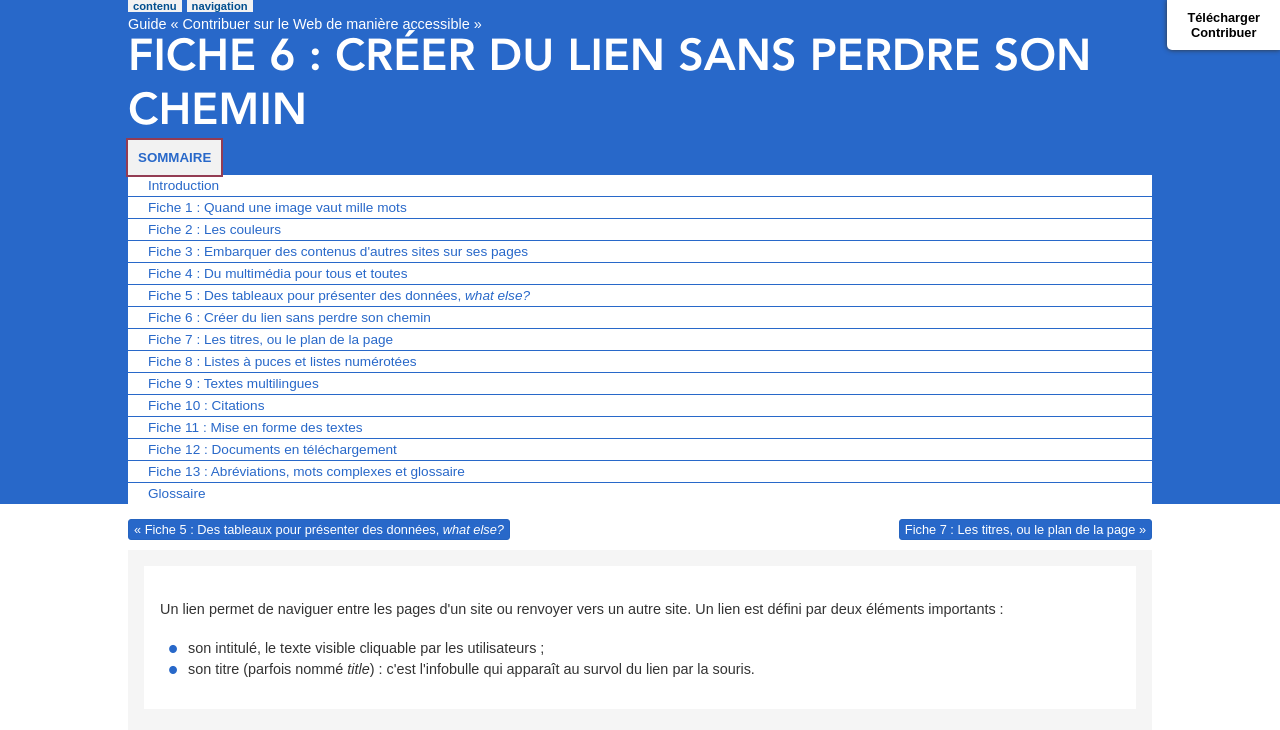
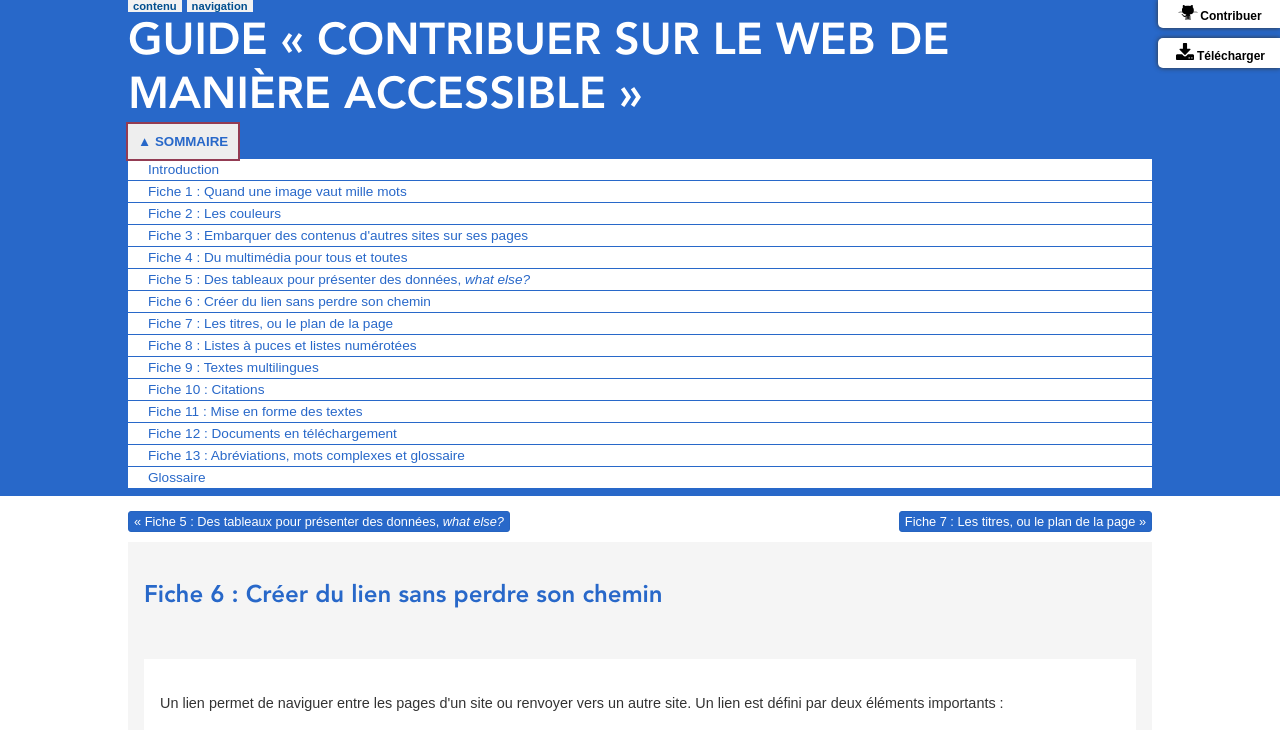
Before and after one commit to DISIC/guide-contribuer_accessible, a plain HTML site: page html/liens.html in a window 1280 px wide. Both pictures are taken after a click on the button "SOMMAIRE". Shown: the top 730 px of the page. Drawn offline with Linux system fonts and the light colour scheme.

Commit message:
update see #5 #4 #3

```diff
--- a/html/css/styles.css
+++ b/html/css/styles.css
@@ -134,7 +134,14 @@ h1 {
   font-family: AvenirLTStd-Heavy;
   text-transform: uppercase;
   margin:0;
+}
 
+h1.fiche-title{
+	color:#2868C9;
+  text-transform: initial;
+  font-size: 150%;
+  padding-bottom:2em;
+  padding-top:1em;
 }
 
 h2 {
@@ -306,40 +313,71 @@ main ul li {
 .skip-links  a:focus {
     background: #fff;
 }
-@media screen and (min-width:60em){
+
+.github-link  a[href*="github.com"]:before{
+	content:url("github.svg");
+	display:inline-block;
+	width:2em;
+}
+
+.github-link  a[href*=".pdf"]:before{
+	content:url("download.svg");
+	display:inline-block;
+	width:2em;
+}
+
+.github-link a {
+  display: block;
+  background: #FFF none repeat scroll 0% 0%;
+  color: #000;
+  text-align: center;
+  text-decoration: none;
+  padding: 5px 15px;
+  font-size: 0.75em;
+  font-weight: bold;
+  box-shadow: 0px 0px 5px #333;
+  border-radius:5px;
+	margin-bottom:10px;
+}
+
+@media screen and (min-width:50em){
 	.github-link {
 		  position: absolute;
 		  right: 0px;
-		  top: 0px;
+		  top: 5em;
 	}
 	.github-link p {
   	margin: 0px;
 	}
+	.github-link a{
+		width:100%;
+		margin-right:0;
+		display:block;
+		margin-bottom:10px;
+	}
+	.github-link a {
+		border-radius: 5px 0px 0px 5px;
+	}
+	.github-link a:last-child {
+		border-radius: 5px 0px 0px 5px;
+	}
 }
 
-
+@media screen and (min-width:60em){
+	.github-link {
+		  top: 0px;
+	}
 	.github-link a {
-  display: inline-block;
-  background: #FFF none repeat scroll 0% 0%;
-  color: #000;
-  text-align: center;
-  text-decoration: none;
-  padding: 10px 20px;
-  font-size: 0.8em;
-  font-weight: bold;
-  border-radius: 5px;
-  box-shadow: 0px 0px 5px #333;
-
+		border-radius: 0px 0px 0px 5px;
+	}
+	.github-link a:last-child {
+		border-radius: 5px 0px 0px 5px;
+	}
 }
 
 .github-link a:hover,
 .github-link a:focus {
     background: #F5F5F5;
-}
-@media screen and (min-width:60em){
-	.github-link a {
-		border-radius: 0px 0px 0px 5px;
-	}
 }
 
 .clear:after{
@@ -372,10 +410,10 @@ main ul li {
 
 #footer-block{
 	font-size:0.8em;
-	background:#fefefe;
+	background:#fafafa;
 	margin-top:2em;
 	padding:2em;
-	border:1px solid #eee
+	border:1px solid #ddd
 }
 
 table{
@@ -430,7 +468,7 @@ footer h2{
 
 footer p{
 	float:left;
-	width:80%
+	width:80%;
 }
 
 footer p.logo-smgap{
@@ -438,7 +476,7 @@ footer p.logo-smgap{
 }
 
 .gp-sommaire{
-
+	padding-bottom:0.5em;
 }
 
 #btnSommaire{
@@ -453,8 +491,16 @@ footer p.logo-smgap{
 }
 #btnSommaire:hover,
 #btnSommaire:focus{
-	background:#f2f2f2;
+	background:#eee;
 }
+
+#btnSommaire:before{
+	content:"▼ ";
+}
+#btnSommaire.open:before{
+	content:"▲ ";
+}
+
 .sommaire{
 	background:#fff;
 	padding:0;
@@ -465,18 +511,24 @@ footer p.logo-smgap{
 .sommaire li{
 	list-style:none;
 }
+
 .sommaire li a{
 	padding:3px 20px;
 	display:block;
 	text-decoration:none;
 	border-bottom:1px solid #2868C9;
 }
+
 .sommaire li:last-child a{
 	border-bottom:none;
 }
+
 .sommaire li a:hover,
-.sommaire li a:focus{
-	background:#f2f2f2;
+.sommaire li a:focus,
+a.pdfdown:hover,
+a.pdfdown:focus{
+	background:#999;
+	color:#fff
 }
 .sommaire.is-hidden{
 	display:none;
--- a/html/js/script.js
+++ b/html/js/script.js
@@ -2,13 +2,15 @@
 
 var btn = document.getElementById('btnSommaire');
 var sommaire =  document.getElementById('sommaireToggle');
-
+	btn.setAttribute('class','close');
 	btn.addEventListener("click",function(){
 		sommaire.classList.toggle("is-hidden");
 		if (sommaire.classList.contains('is-hidden')){
-			btn.setAttribute('aria-expanded','false')
+			btn.setAttribute('aria-expanded','false');
+			btn.setAttribute('class','close')
 		}
 		else{
-			btn.setAttribute('aria-expanded','true')
+			btn.setAttribute('aria-expanded','true');
+			btn.setAttribute('class','open')
 		}
 	})
--- a/html/liens.html
+++ b/html/liens.html
@@ -22,8 +22,7 @@
 			<li><a href="#navigation">navigation</a></li>
 		</ul>
 		<header role="banner" class="header  clear" id="banner">
-			<p>Guide &#171;&#160;Contribuer sur le Web de mani&#232;re accessible&#160;&#187;</p>
-			<h1 class="title">Fiche 6&nbsp;: Cr&#233;er du lien sans perdre son chemin</h1>
+			<h1 class="title">Guide &#171;&#160;Contribuer sur le Web de mani&#232;re accessible&#160;&#187;</h1>
 		</header>
 
 		<nav role="navigation" class="gp-sommaire" id="navigation" aria-label="Sommaire du guide">
@@ -47,7 +46,8 @@
 			</ul>
 		</nav>
 		<div class="github-link">
-			<p><a href="https://github.com/DISIC/guide-contribuer_accessible">Télécharger<br />Contribuer</a></p>
+			<p><a title="Contribuer sur Github" href="https://github.com/DISIC/guide-contribuer_accessible">Contribuer</a>
+			<a class="pdfdown" title="Télécharger le guide Contribuer sur le web de manière accessible (pdf, 46ko)" href="http://references.modernisation.gouv.fr/sites/default/files/guide-contribuer-accessible-3.pdf" rel="download">Télécharger</a></p>
 		</div>
 	</div>
 </div>
@@ -62,6 +62,7 @@
 	</nav>
 
 	<main id="main" role="main">
+		<h1 class="fiche-title">Fiche 6&nbsp;: Cr&#233;er du lien sans perdre son chemin</h1>
 		<article class="article">
 			<p>Un lien permet de naviguer entre les pages d'un site ou renvoyer vers un autre site. Un lien est d&#233;fini par deux &#233;l&#233;ments importants&#160;:</p>
 			<ul>
```
Also changed, not shown: html/cadres.html (+4 -3 lines), html/citations.html (+4 -3 lines), html/couleurs.html (+4 -3 lines), html/definition.html (+4 -3 lines), html/docs_telechargement.html (+4 -3 lines), html/glossaire.html (+4 -3 lines), html/images.html (+4 -3 lines), html/index.html (+13 -7 lines), html/langue.html (+4 -3 lines), html/listes.html (+4 -3 lines), html/mise-en-forme.html (+4 -3 lines), html/multimedia.html (+4 -3 lines), html/tableaux.html (+4 -3 lines), html/titres.html (+4 -3 lines), 2 more files. Lines whose indentation alone changed are shown as unchanged.
